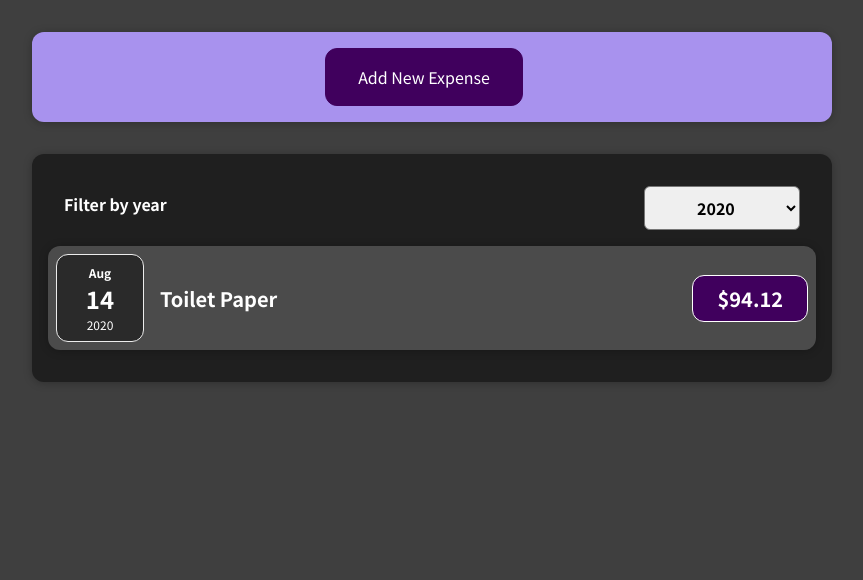
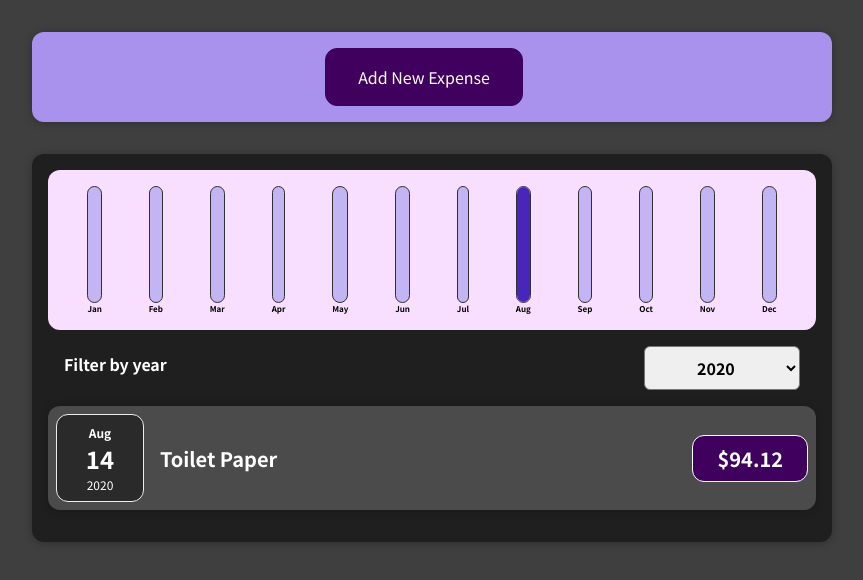
Before and after one commit to arjunkdot/expense-tracker, a React (Create React App) app: page / in a window 1280 px wide. Shown: the top 580 px of the page, without its empty margins (208-1071 px from the left). Built offline with nearby package versions, Linux system fonts and the light colour scheme.

Commit message:
Added Chart component

```diff
--- /dev/null
+++ b/src/components/Chart/Chart.css
@@ -0,0 +1,10 @@
+
+.chart {
+  padding: 1rem;
+  border-radius: 12px;
+  background-color: #f8dfff;
+  text-align: center;
+  display: flex;
+  justify-content: space-around;
+  height: 10rem;
+}
--- /dev/null
+++ b/src/components/Chart/Chart.js
@@ -0,0 +1,15 @@
+import React from 'react';
+
+import ChartBar from './ChartBar';
+
+import './Chart.css';
+
+const Chart = props => {
+  const dataPointValues = props.dataPoints.map(dataPoint => dataPoint.value);
+  const maxValue = Math.max(...dataPointValues);
+  return <div className="chart">
+    {props.dataPoints.map(dataPoint => <ChartBar key={dataPoint.label} value={dataPoint.value} maxValue={maxValue} label={dataPoint.label}/>)}
+  </div>
+}
+
+export default Chart;
--- /dev/null
+++ b/src/components/Chart/ChartBar.css
@@ -0,0 +1,30 @@
+.chart-bar {
+  height: 100%;
+  display: flex;
+  flex-direction: column;
+  align-items: center;
+}
+
+.chart-bar__inner {
+  height: 100%;
+  width: 100%;
+  border: 1px solid #313131;
+  border-radius: 12px;
+  background-color: #c3b4f3;
+  overflow: hidden;
+  display: flex;
+  flex-direction: column;
+  justify-content: flex-end;
+}
+
+.chart-bar__fill {
+  background-color: #4826b9;
+  width: 100%;
+  transition: all 0.3s ease-out;
+}
+
+.chart-bar__label {
+  font-weight: bold;
+  font-size: 0.5rem;
+  text-align: center;
+}
--- /dev/null
+++ b/src/components/Chart/ChartBar.js
@@ -0,0 +1,20 @@
+import React from 'react'
+
+import './ChartBar.css';
+
+const ChartBar = props => {
+
+  let barHeight = '0%';
+  barHeight = Math.round((props.value / props.maxValue) * 100) + '%';
+
+  return (
+    <div className="chart-bar">
+      <div className="chart-bar__inner">
+        <div className="chart-bar__fill"  style={{height: barHeight}}></div>
+      </div>
+      <div className="chart-bar__label">{ props.label }</div>
+    </div>
+  )
+}
+
+export default ChartBar;
--- a/src/components/Expenses/Expenses.js
+++ b/src/components/Expenses/Expenses.js
@@ -4,6 +4,7 @@ import ExpensesFilter from './ExpensesFilter';
 import ExpensesList from './ExpensesList';
 
 import Card from '../UI/Card';
+import ExpensesChart from './ExpensesChart';
 
 const Expenses = props => {
   const [filteredYear, setFilteredYear] = useState('2020');
@@ -17,6 +18,7 @@ const Expenses = props => {
   return (
     <div>
       <Card className="expenses">
+        <ExpensesChart expenses={filteredExpenses} />
         <ExpensesFilter select={filteredYear} onYearFilterSelect={expenseFilterHandler} />
         <ExpensesList items={filteredExpenses} />
       </Card>
--- /dev/null
+++ b/src/components/Expenses/ExpensesChart.js
@@ -0,0 +1,31 @@
+import React from 'react'
+
+import Chart from '../Chart/Chart';
+
+const ExpensesChart = props => {
+  const chartDataPoints = [
+    { label: 'Jan', value: 0 },
+    { label: 'Feb', value: 0 },
+    { label: 'Mar', value: 0 },
+    { label: 'Apr', value: 0 },
+    { label: 'May', value: 0 },
+    { label: 'Jun', value: 0 },
+    { label: 'Jul', value: 0 },
+    { label: 'Aug', value: 0 },
+    { label: 'Sep', value: 0 },
+    { label: 'Oct', value: 0 },
+    { label: 'Nov', value: 0 },
+    { label: 'Dec', value: 0 }
+
+  ];
+
+  for (const expense of props.expenses) {
+    const expenseMonth = expense.date.getMonth(); //Months are as and integer starting form 0. i.e Jan => 0, Feb => 1 so on and so forth.
+    chartDataPoints[expenseMonth].value += expense.amount;
+  }
+
+  return <Chart dataPoints={chartDataPoints} />
+
+}
+
+export default ExpensesChart;
--- a/src/components/NewExpense/ExpenseForm.js
+++ b/src/components/NewExpense/ExpenseForm.js
@@ -32,7 +32,7 @@ const ExpenseForm = (props) => {
 
     const expenseData = {
       title: enteredTitle,
-      amount: enteredAmount,
+      amount: +enteredAmount,
       date: new Date(enteredDate)
     }
 
```
Also changed, not shown: 1 other file (tests, documents, lock files or other folders).
